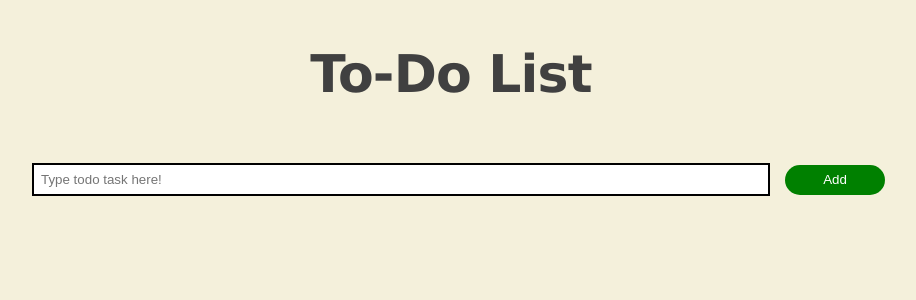
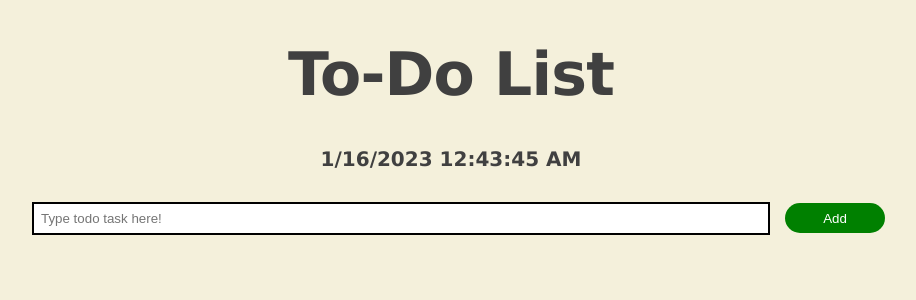
Before and after one commit to dlzinck/To-Do-List, a React (Create React App) app: page / in a window 1280 px wide. Shown: the top 300 px of the page, without its empty margins (189-1105 px from the left). Built offline with nearby package versions, Linux system fonts and the light colour scheme.

Commit message:
Added date and time for current location

```diff
--- a/src/App.css
+++ b/src/App.css
@@ -24,12 +24,17 @@ body {
 }
 
 .app-title {
-  font-size: 52px;
+  font-size: 60px;
   line-height: 52px;
   margin: 5%;
   font-weight: bold;
   text-align: center;
   letter-spacing: -0.8px;
+}
+
+.date-time {
+  font-size: 20px;
+  text-align: center;
 }
 
 .btn {
--- a/src/App.js
+++ b/src/App.js
@@ -74,11 +74,26 @@ function App() {
     setTodoList(deleteTask);
   }
 
+  const DateTime = () => {
+    const [date, setDate] = useState(new Date());
+    useEffect(() => {
+      var timer = setInterval(()=>setDate(new Date()), 1000 )
+      return function cleanup() {
+        clearInterval(timer)
+      }
+    });
+    return(
+      <h2 className='date-time'>
+        {date.toLocaleDateString()} {date.toLocaleTimeString()}
+      </h2>
+    )
+  }
 
   return (
     <Container>
       <div className='app-container'>
         <h1 className='app-title'>To-Do List</h1>
+        <DateTime></DateTime>
         <div className='input-container'>
           <Text value={input} onInput={(e) => setInput(e.target.value)} placeholder="Type todo task here!"/>
           <Button className='btn' onClick={() => handleClickAdd()}>Add</Button>
```
